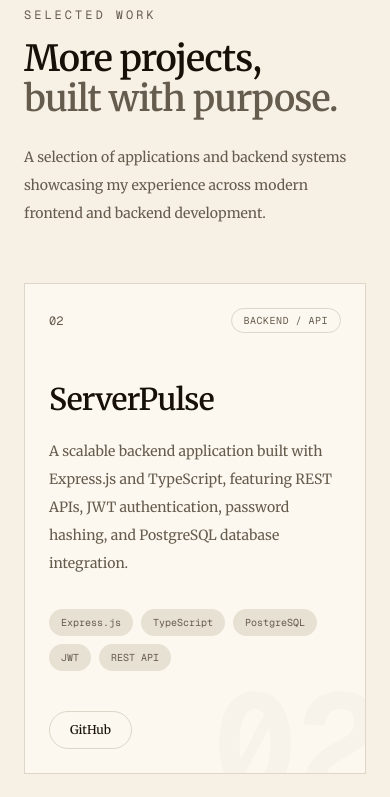
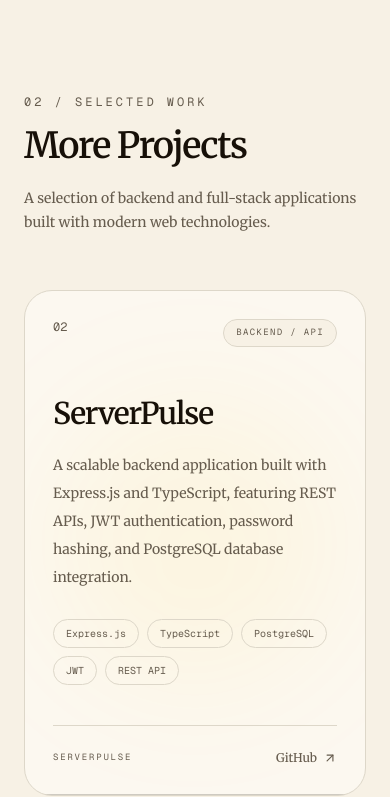
Before and after one commit to sumayaislamm/Portfolio, a Next.js app: page / in a window 390 px wide. Shown: the part 2300-3097 px from the top of the page. Built offline with nearby package versions, Linux system fonts and the light colour scheme.

Commit message:
projects polished

```diff
--- a/src/components/home/Projects.tsx
+++ b/src/components/home/Projects.tsx
@@ -1,8 +1,181 @@
+// "use client";
+
+// import Link from "next/link";
+// import { ArrowUpRight } from "lucide-react";
+// import { motion } from "framer-motion";
+
+// const projects = [
+//   {
+//     number: "02",
+//     title: "ServerPulse",
+//     category: "Backend / API",
+//     description:
+//       "A scalable backend application built with Express.js and TypeScript, featuring REST APIs, JWT authentication, password hashing, and PostgreSQL database integration.",
+//     technologies: [
+//       "Express.js",
+//       "TypeScript",
+//       "PostgreSQL",
+//       "JWT",
+//       "REST API",
+//     ],
+//     github: "https://github.com/sumayaislamm",
+//     live: "",
+//   },
+//   {
+//     number: "03",
+//     title: "Handy Works",
+//     category: "Full-Stack Web Application",
+//     description:
+//       "A service-focused web application designed to connect users with practical services through a clean interface and structured application flow.",
+//     technologies: ["React", "Node.js", "MongoDB", "REST API"],
+//     github: "https://github.com/sumayaislamm",
+//     live: "",
+//   },
+// ];
+
+// export default function Projects() {
+//   return (
+//     <section
+//       id="projects"
+//       className="relative overflow-hidden border-t border-border/70 pt-2"
+//     >
+//       <div  data-cursor="Projects" className="mx-auto max-w-6xl px-6 sm:px-8">
+//         {/* Section Header */}
+//         <div className="mb-14 flex flex-col justify-between gap-6 sm:mb-20 md:flex-row md:items-end">
+//           <div>
+//             <motion.p
+//               initial={{ opacity: 0, y: 15 }}
+//               whileInView={{ opacity: 1, y: 0 }}
+//               viewport={{ once: true }}
+//               transition={{ duration: 0.5 }}
+//               className="mb-4 font-mono text-xs uppercase tracking-[0.25em] text-muted-foreground"
+//             >
+//               Selected Work
+//             </motion.p>
+
+//             <motion.h2
+//               initial={{ opacity: 0, y: 20 }}
+//               whileInView={{ opacity: 1, y: 0 }}
+//               viewport={{ once: true }}
+//               transition={{ duration: 0.6 }}
+//               className="max-w-2xl text-4xl font-semibold tracking-tight sm:text-5xl"
+//             >
+//               More projects,
+//               <br />
+//               <span className="text-muted-foreground">
+//                 built with purpose.
+//               </span>
+//             </motion.h2>
+//           </div>
+
+//           <motion.p
+//             initial={{ opacity: 0, y: 15 }}
+//             whileInView={{ opacity: 1, y: 0 }}
+//             viewport={{ once: true }}
+//             transition={{ duration: 0.5, delay: 0.1 }}
+//             className="max-w-sm text-sm leading-7 text-muted-foreground"
+//           >
+//             A selection of applications and backend systems showcasing my
+//             experience across modern frontend and backend development.
+//           </motion.p>
+//         </div>
+
+//         {/* Projects */}
+//         <div className="grid gap-6 lg:grid-cols-2">
+//           {projects.map((project, index) => (
+//             <motion.article
+//               key={project.title}
+//               initial={{ opacity: 0, y: 30 }}
+//               whileInView={{ opacity: 1, y: 0 }}
+//               viewport={{ once: true, margin: "-80px" }}
+//               transition={{
+//                 duration: 0.6,
+//                 delay: index * 0.1,
+//               }}
+//               className="group relative overflow-hidden rounded-2xl border border-border bg-card p-6 transition-all duration-500 hover:-translate-y-1 hover:border-foreground/20 hover:shadow-xl sm:p-8"
+//             >
+//               {/* Top */}
+//               <div className="mb-12 flex items-center justify-between">
+//                 <span className="font-mono text-xs text-muted-foreground">
+//                   {project.number}
+//                 </span>
+
+//                 <span className="rounded-full border border-border px-3 py-1 font-mono text-[10px] uppercase tracking-wider text-muted-foreground">
+//                   {project.category}
+//                 </span>
+//               </div>
+
+//               {/* Content */}
+//               <div>
+//                 <h3 className="text-3xl font-semibold tracking-tight transition-transform duration-500 group-hover:translate-x-1 sm:text-4xl">
+//                   {project.title}
+//                 </h3>
+
+//                 <p className="mt-5 max-w-xl text-sm leading-7 text-muted-foreground">
+//                   {project.description}
+//                 </p>
+//               </div>
+
+//               {/* Technologies */}
+//               <div className="mt-8 flex flex-wrap gap-2">
+//                 {project.technologies.map((technology) => (
+//                   <span
+//                     key={technology}
+//                     className="rounded-full bg-muted px-3 py-1.5 font-mono text-[10px] text-muted-foreground"
+//                   >
+//                     {technology}
+//                   </span>
+//                 ))}
+//               </div>
+
+//               {/* Links */}
+//               <div className="mt-10 flex items-center gap-3">
+//                 {project.live && (
+//                   <Link
+//                     href={project.live}
+//                     target="_blank"
+//                     rel="noopener noreferrer"
+//                     className="inline-flex items-center gap-2 rounded-full bg-foreground px-5 py-2.5 text-xs font-medium text-background transition-all duration-300 hover:scale-[1.02]"
+//                   >
+//                     Live Demo
+//                     <ArrowUpRight className="h-3.5 w-3.5" />
+//                   </Link>
+//                 )}
+
+//                 <Link
+//                   href={project.github}
+//                   target="_blank"
+//                   rel="noopener noreferrer"
+//                   className="inline-flex items-center gap-2 rounded-full border border-border px-5 py-2.5 text-xs font-medium transition-all duration-300 hover:border-foreground/30 hover:bg-muted"
+//                 >
+
+//                   GitHub
+//                 </Link>
+//               </div>
+
+//               {/* Decorative number */}
+//               <span className="pointer-events-none absolute -bottom-10 -right-4 select-none font-mono text-[140px] font-bold leading-none text-foreground/[0.025] transition-all duration-500 group-hover:text-foreground/[0.05]">
+//                 {project.number}
+//               </span>
+//             </motion.article>
+//           ))}
+//         </div>
+//       </div>
+//     </section>
+//   );
+// }
+
+
 "use client";
 
 import Link from "next/link";
-import { ArrowUpRight } from "lucide-react";
-import { motion } from "framer-motion";
+import { ArrowUpRight, ExternalLink } from "lucide-react";
+import {
+  motion,
+  useMotionValue,
+  useSpring,
+  useTransform,
+} from "framer-motion";
 
 const projects = [
   {
@@ -27,89 +200,140 @@ const projects = [
     category: "Full-Stack Web Application",
     description:
       "A service-focused web application designed to connect users with practical services through a clean interface and structured application flow.",
-    technologies: ["React", "Node.js", "MongoDB", "REST API"],
+    technologies: [
+      "React",
+      "Node.js",
+      "MongoDB",
+      "REST API",
+    ],
     github: "https://github.com/sumayaislamm",
     live: "",
   },
 ];
 
-export default function Projects() {
+function ProjectCard({
+  project,
+}: {
+  project: (typeof projects)[number];
+}) {
+  const mouseX = useMotionValue(0);
+  const mouseY = useMotionValue(0);
+
+  const smoothX = useSpring(mouseX, {
+    stiffness: 120,
+    damping: 20,
+  });
+
+  const smoothY = useSpring(mouseY, {
+    stiffness: 120,
+    damping: 20,
+  });
+
+  const spotlightX = useTransform(
+    smoothX,
+    [-1, 1],
+    ["-15%", "15%"]
+  );
+
+  const spotlightY = useTransform(
+    smoothY,
+    [-1, 1],
+    ["-15%", "15%"]
+  );
+
+  const handleMouseMove = (
+    event: React.MouseEvent<HTMLDivElement>
+  ) => {
+    const rect =
+      event.currentTarget.getBoundingClientRect();
+
+    const x =
+      ((event.clientX - rect.left) / rect.width) * 2 - 1;
+
+    const y =
+      ((event.clientY - rect.top) / rect.height) * 2 - 1;
+
+    mouseX.set(x);
+    mouseY.set(y);
+  };
+
+  const handleMouseLeave = () => {
+    mouseX.set(0);
+    mouseY.set(0);
+  };
+
   return (
-    <section
-      id="projects"
-      className="relative overflow-hidden border-t border-border/70 pt-2"
+    <motion.article
+      initial={{
+        opacity: 0,
+        y: 40,
+      }}
+      whileInView={{
+        opacity: 1,
+        y: 0,
+      }}
+      viewport={{
+        once: true,
+        margin: "-80px",
+      }}
+      transition={{
+        duration: 0.7,
+        ease: [0.22, 1, 0.36, 1],
+      }}
+      whileHover={{
+        y: -6,
+      }}
+      className="group relative overflow-hidden rounded-[1.75rem] border border-border bg-card transition-shadow duration-500 hover:shadow-xl"
     >
-      <div  data-cursor="Projects" className="mx-auto max-w-6xl px-6 sm:px-8">
-        {/* Section Header */}
-        <div className="mb-14 flex flex-col justify-between gap-6 sm:mb-20 md:flex-row md:items-end">
-          <div>
-            <motion.p
-              initial={{ opacity: 0, y: 15 }}
-              whileInView={{ opacity: 1, y: 0 }}
-              viewport={{ once: true }}
-              transition={{ duration: 0.5 }}
-              className="mb-4 font-mono text-xs uppercase tracking-[0.25em] text-muted-foreground"
+      {/* Spotlight */}
+
+      <motion.div
+        aria-hidden="true"
+        style={{
+          x: spotlightX,
+          y: spotlightY,
+        }}
+        className="pointer-events-none absolute left-1/2 top-1/2 z-0 h-72 w-72 -translate-x-1/2 -translate-y-1/2 rounded-full bg-primary/[0.06] blur-3xl"
+      />
+
+      <div
+        onMouseMove={handleMouseMove}
+        onMouseLeave={handleMouseLeave}
+        className="relative z-10 p-7 sm:p-8 lg:p-9"
       >
-              Selected Work
-            </motion.p>
+        {/* Top row */}
 
-            <motion.h2
-              initial={{ opacity: 0, y: 20 }}
-              whileInView={{ opacity: 1, y: 0 }}
-              viewport={{ once: true }}
-              transition={{ duration: 0.6 }}
-              className="max-w-2xl text-4xl font-semibold tracking-tight sm:text-5xl"
+        <div className="flex items-start justify-between gap-5">
+          <motion.span
+            className="font-mono text-xs text-muted-foreground"
+            whileHover={{
+              x: 5,
+            }}
           >
-              More projects,
-              <br />
-              <span className="text-muted-foreground">
-                built with purpose.
-              </span>
-            </motion.h2>
-          </div>
+            {project.number}
+          </motion.span>
 
-          <motion.p
-            initial={{ opacity: 0, y: 15 }}
-            whileInView={{ opacity: 1, y: 0 }}
-            viewport={{ once: true }}
-            transition={{ duration: 0.5, delay: 0.1 }}
-            className="max-w-sm text-sm leading-7 text-muted-foreground"
-          >
-            A selection of applications and backend systems showcasing my
-            experience across modern frontend and backend development.
-          </motion.p>
-        </div>
-
-        {/* Projects */}
-        <div className="grid gap-6 lg:grid-cols-2">
-          {projects.map((project, index) => (
-            <motion.article
-              key={project.title}
-              initial={{ opacity: 0, y: 30 }}
-              whileInView={{ opacity: 1, y: 0 }}
-              viewport={{ once: true, margin: "-80px" }}
-              transition={{
-                duration: 0.6,
-                delay: index * 0.1,
-              }}
-              className="group relative overflow-hidden rounded-2xl border border-border bg-card p-6 transition-all duration-500 hover:-translate-y-1 hover:border-foreground/20 hover:shadow-xl sm:p-8"
-            >
-              {/* Top */}
-              <div className="mb-12 flex items-center justify-between">
-                <span className="font-mono text-xs text-muted-foreground">
-                  {project.number}
-                </span>
-
-                <span className="rounded-full border border-border px-3 py-1 font-mono text-[10px] uppercase tracking-wider text-muted-foreground">
+          <span className="rounded-full border border-border bg-background px-3 py-1.5 font-mono text-[9px] uppercase tracking-[0.15em] text-muted-foreground">
             {project.category}
           </span>
         </div>
 
-              {/* Content */}
-              <div>
-                <h3 className="text-3xl font-semibold tracking-tight transition-transform duration-500 group-hover:translate-x-1 sm:text-4xl">
+        {/* Title */}
+
+        <div className="mt-12">
+          <motion.h3
+            className="text-3xl font-semibold tracking-[-0.04em] sm:text-4xl"
+            whileHover={{
+              x: 4,
+            }}
+            transition={{
+              type: "spring",
+              stiffness: 300,
+              damping: 20,
+            }}
+          >
             {project.title}
-                </h3>
+          </motion.h3>
 
           <p className="mt-5 max-w-xl text-sm leading-7 text-muted-foreground">
             {project.description}
@@ -117,47 +341,154 @@ export default function Projects() {
         </div>
 
         {/* Technologies */}
-              <div className="mt-8 flex flex-wrap gap-2">
-                {project.technologies.map((technology) => (
-                  <span
+
+        <div className="mt-7 flex flex-wrap gap-2">
+          {project.technologies.map(
+            (technology, index) => (
+              <motion.span
                 key={technology}
-                    className="rounded-full bg-muted px-3 py-1.5 font-mono text-[10px] text-muted-foreground"
+                initial={{
+                  opacity: 0,
+                  y: 8,
+                }}
+                whileInView={{
+                  opacity: 1,
+                  y: 0,
+                }}
+                viewport={{
+                  once: true,
+                }}
+                transition={{
+                  duration: 0.35,
+                  delay: index * 0.04,
+                }}
+                whileHover={{
+                  y: -2,
+                }}
+                className="rounded-full border border-border px-3 py-1.5 font-mono text-[10px] text-muted-foreground transition-colors duration-300 hover:border-primary hover:text-foreground"
               >
                 {technology}
-                  </span>
-                ))}
+              </motion.span>
+            )
+          )}
         </div>
 
-              {/* Links */}
-              <div className="mt-10 flex items-center gap-3">
-                {project.live && (
-                  <Link
-                    href={project.live}
-                    target="_blank"
-                    rel="noopener noreferrer"
-                    className="inline-flex items-center gap-2 rounded-full bg-foreground px-5 py-2.5 text-xs font-medium text-background transition-all duration-300 hover:scale-[1.02]"
-                  >
-                    Live Demo
-                    <ArrowUpRight className="h-3.5 w-3.5" />
-                  </Link>
-                )}
+        {/* Bottom */}
+
+        <div className="mt-10 flex items-center justify-between border-t border-border pt-6">
+          <span className="font-mono text-[9px] uppercase tracking-[0.2em] text-muted-foreground">
+            {project.title}
+          </span>
+
+          <div className="flex items-center gap-3">
+            {/* GitHub */}
 
             <Link
               href={project.github}
               target="_blank"
               rel="noopener noreferrer"
-                  className="inline-flex items-center gap-2 rounded-full border border-border px-5 py-2.5 text-xs font-medium transition-all duration-300 hover:border-foreground/30 hover:bg-muted"
+              data-cursor="GITHUB"
+              className="group/link inline-flex items-center gap-1.5 text-xs font-medium text-muted-foreground transition-colors hover:text-foreground"
             >
+              GitHub
 
-                  GitHub
+              <ArrowUpRight className="h-3.5 w-3.5 transition-transform duration-300 group-hover/link:-translate-y-0.5 group-hover/link:translate-x-0.5" />
             </Link>
+
+            {/* Live */}
+
+            {project.live ? (
+              <Link
+                href={project.live}
+                target="_blank"
+                rel="noopener noreferrer"
+                data-cursor="LIVE"
+                className="group/link inline-flex items-center gap-1.5 rounded-full bg-foreground px-4 py-2 text-xs font-medium text-background"
+              >
+                Live
+
+                <ExternalLink className="h-3.5 w-3.5 transition-transform duration-300 group-hover/link:-translate-y-0.5 group-hover/link:translate-x-0.5" />
+              </Link>
+            ) : null}
+          </div>
+        </div>
       </div>
 
-              {/* Decorative number */}
-              <span className="pointer-events-none absolute -bottom-10 -right-4 select-none font-mono text-[140px] font-bold leading-none text-foreground/[0.025] transition-all duration-500 group-hover:text-foreground/[0.05]">
-                {project.number}
-              </span>
+      {/* Bottom animated line */}
+
+      <motion.div
+        initial={{
+          scaleX: 0,
+        }}
+        whileInView={{
+          scaleX: 1,
+        }}
+        viewport={{
+          once: true,
+        }}
+        transition={{
+          duration: 0.8,
+          delay: 0.15,
+        }}
+        className="h-px origin-left bg-foreground/20"
+      />
     </motion.article>
+  );
+}
+
+export default function Projects() {
+  return (
+    <section
+      id="projects"
+      className="relative border-b border-border/70"
+    >
+      <div className="mx-auto max-w-7xl px-6 py-24 sm:px-8 lg:px-12 lg:py-32">
+
+        {/* Header */}
+
+        <motion.div
+          initial={{
+            opacity: 0,
+            y: 25,
+          }}
+          whileInView={{
+            opacity: 1,
+            y: 0,
+          }}
+          viewport={{
+            once: true,
+            margin: "-100px",
+          }}
+          transition={{
+            duration: 0.7,
+          }}
+          className="mb-14"
+        >
+          <p className="mb-4 font-mono text-xs uppercase tracking-[0.25em] text-muted-foreground">
+            02 / Selected Work
+          </p>
+
+          <div className="flex flex-col justify-between gap-5 sm:flex-row sm:items-end">
+            <h2 className="text-4xl font-semibold tracking-[-0.04em] sm:text-5xl lg:text-6xl">
+              More Projects
+            </h2>
+
+            <p className="max-w-sm text-sm leading-6 text-muted-foreground">
+              A selection of backend and full-stack
+              applications built with modern web
+              technologies.
+            </p>
+          </div>
+        </motion.div>
+
+        {/* Project grid */}
+
+        <div className="grid gap-6 lg:grid-cols-2">
+          {projects.map((project) => (
+            <ProjectCard
+              key={project.title}
+              project={project}
+            />
           ))}
         </div>
       </div>
```
Lines whose indentation alone changed are shown as unchanged.
